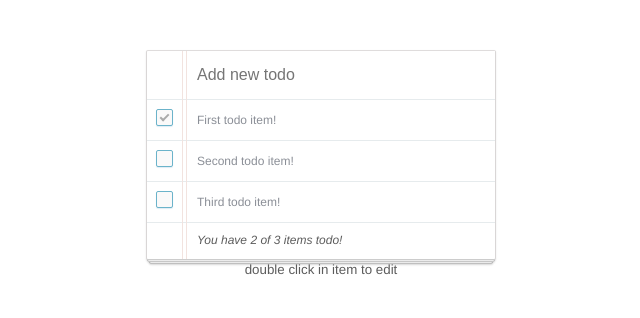
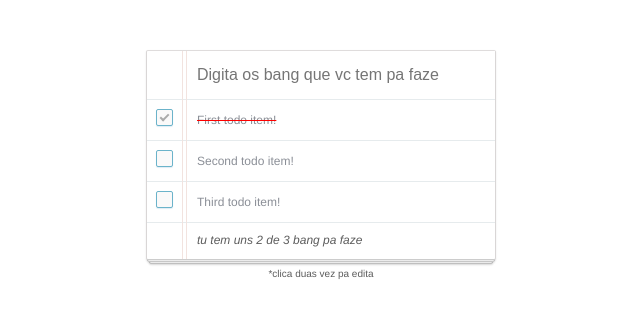
Before and after one commit to baltazarparra/angularJs-todo, a plain HTML site: page index.html in a window 1280 px wide. Both pictures are taken after a click on the label 483 px from the left and 117 px from the top of the page. Shown: the whole page, without its empty margins (319-959 px from the left). Drawn offline with nearby package versions, Linux system fonts and the light colour scheme.

Commit message:
alterando langs

```diff
--- a/css/style.css
+++ b/css/style.css
@@ -14,6 +14,13 @@ body {
 
 ul {
   list-style: none;
+}
+
+small {
+  display: block;
+  text-align: center;
+  font-size: 10px;
+  margin-top: 8px;
 }
 
 .todo {
@@ -127,6 +134,11 @@ input[type=checkbox]:checked + .toggle:after {
  opacity: 1;
 }
 
+input[type=checkbox]:checked ~ p {
+  text-decoration: line-through;
+  text-decoration-color: red;
+}
+
 .todo__list .toggle {
   display: block;
   height: 35px;
--- a/index.html
+++ b/index.html
@@ -2,7 +2,7 @@
 <html lang="pt-br" ng-app="app">
   <head>
     <meta charset="utf-8">
-    <title>Todo Client</title>
+    <title>Os corre do dia</title>
     <link rel="icon" type="image/x-icon" href="img/favicon.ico">
     <link rel="stylesheet" href="css/style.css">
     <script src="js/libs/angular.js"></script>
@@ -11,7 +11,7 @@
 
     <div class="todo" ng-controller="TodoController as todo">
       <form class="todo__form" ng-submit="todo.addTodo()">
-        <input type="text" placeholder="Add new todo" ng-model="todo.newTodo">
+        <input type="text" placeholder="Digita os bang que vc tem pa faze" ng-model="todo.newTodo">
       </form>
       <ul class="todo__list">
         <li ng-repeat="item in todo.list">
@@ -33,16 +33,15 @@
       </ul>
       <p class="todo__remaining">
         <span ng-hide="todo.getRemaining().length === 0">
-          You have {{todo.getRemaining().length}} of {{todo.list.length}} items todo!
+          tu tem uns {{todo.getRemaining().length}} de {{todo.list.length}} bang pa faze
         </span>
         <span ng-show="todo.getRemaining().length === 0">
-          You are super productive!
+          Cêé o bixaum memo hen doido!
         </span>
       </p>
     </div>
-    <center>
-      <small>double click in item to edit</small>
-    </center>
+    <small>*clica duas vez pa edita</small>
+
 
   <script src="js/app.js"></script>
   <script src="js/todo.controller.js"></script>
```
